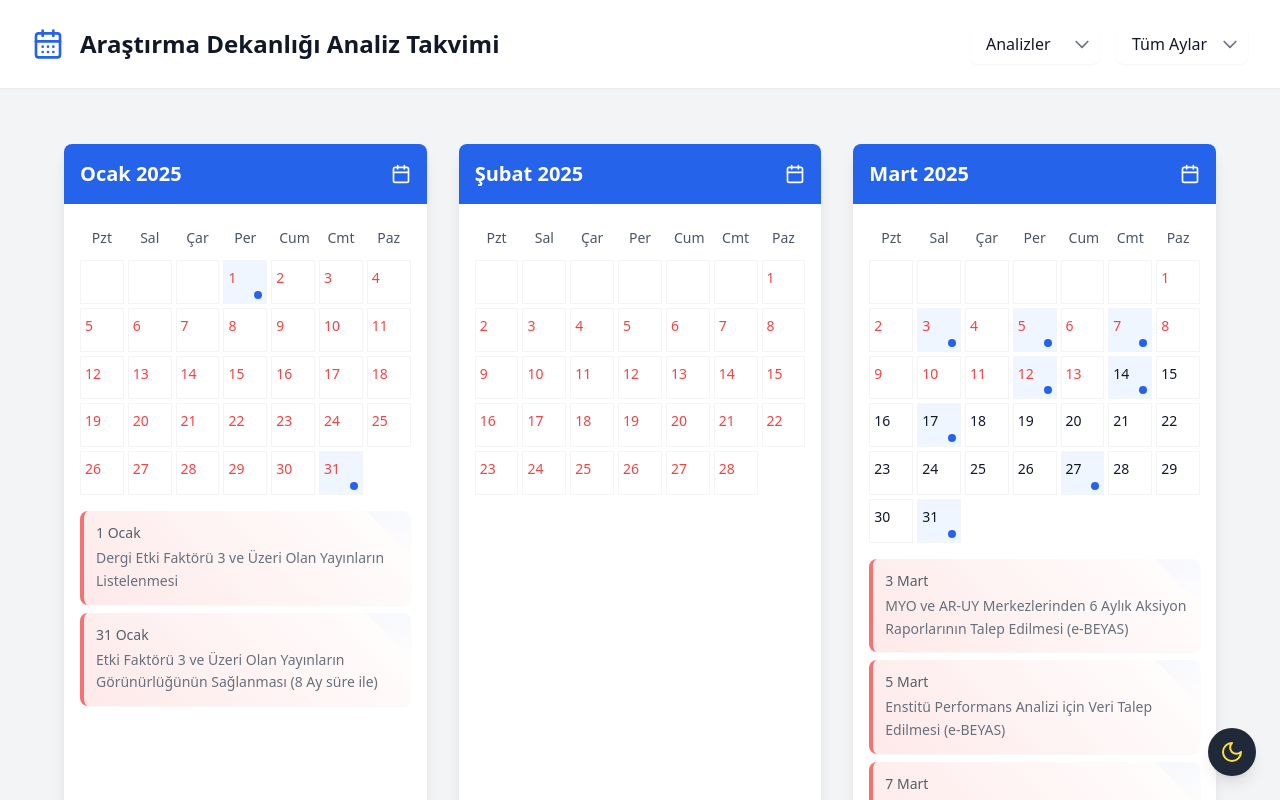
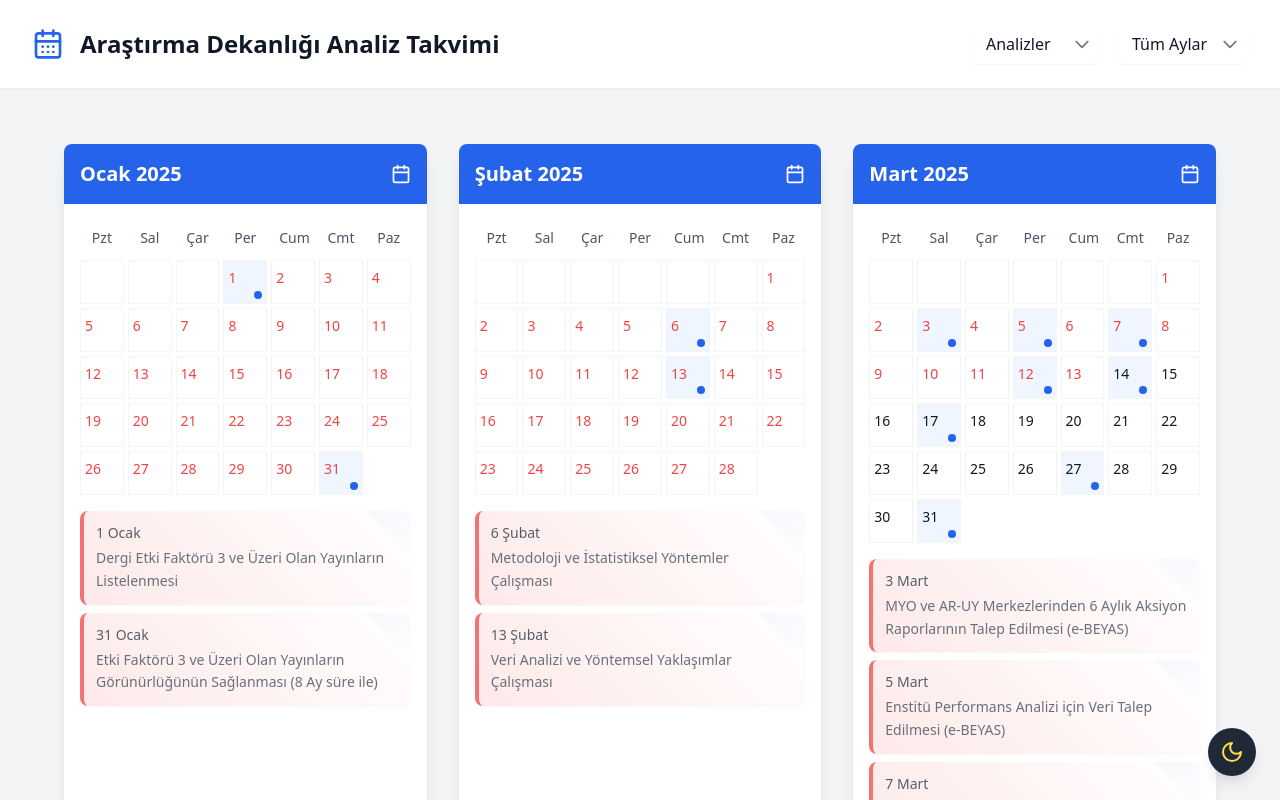
Before and after one commit to umitcaninz/analiztakvimi, a React (Vite) app: page / in a window 1280 px wide. Shown: the top 800 px of the page. Built offline with nearby package versions, Linux system fonts and the light colour scheme.

Commit message:
Update data.ts

```diff
--- a/src/data.ts
+++ b/src/data.ts
@@ -25,6 +25,17 @@ export const calendarData: DataStore = {
       "description": "Etki Faktörü 3 ve Üzeri Olan Yayınların Görünürlüğünün Sağlanması (8 Ay süre ile)",
       "is_new": true
     },
+    "2025-02-06": {
+      "date": "2025-02-06",
+      "description": "Metodoloji ve İstatistiksel Yöntemler Çalışması",
+      "is_new": true
+    },
+    "2025-02-13": {
+      "date": "2025-02-13",
+      "description": "Veri Analizi ve Yöntemsel Yaklaşımlar Çalışması",
+      "is_new": true
+    },
+
     "2025-03-03": {
       "date": "2025-03-03",
       "description": "MYO ve AR-UY Merkezlerinden 6 Aylık Aksiyon Raporlarının Talep Edilmesi (e-BEYAS)",
```
